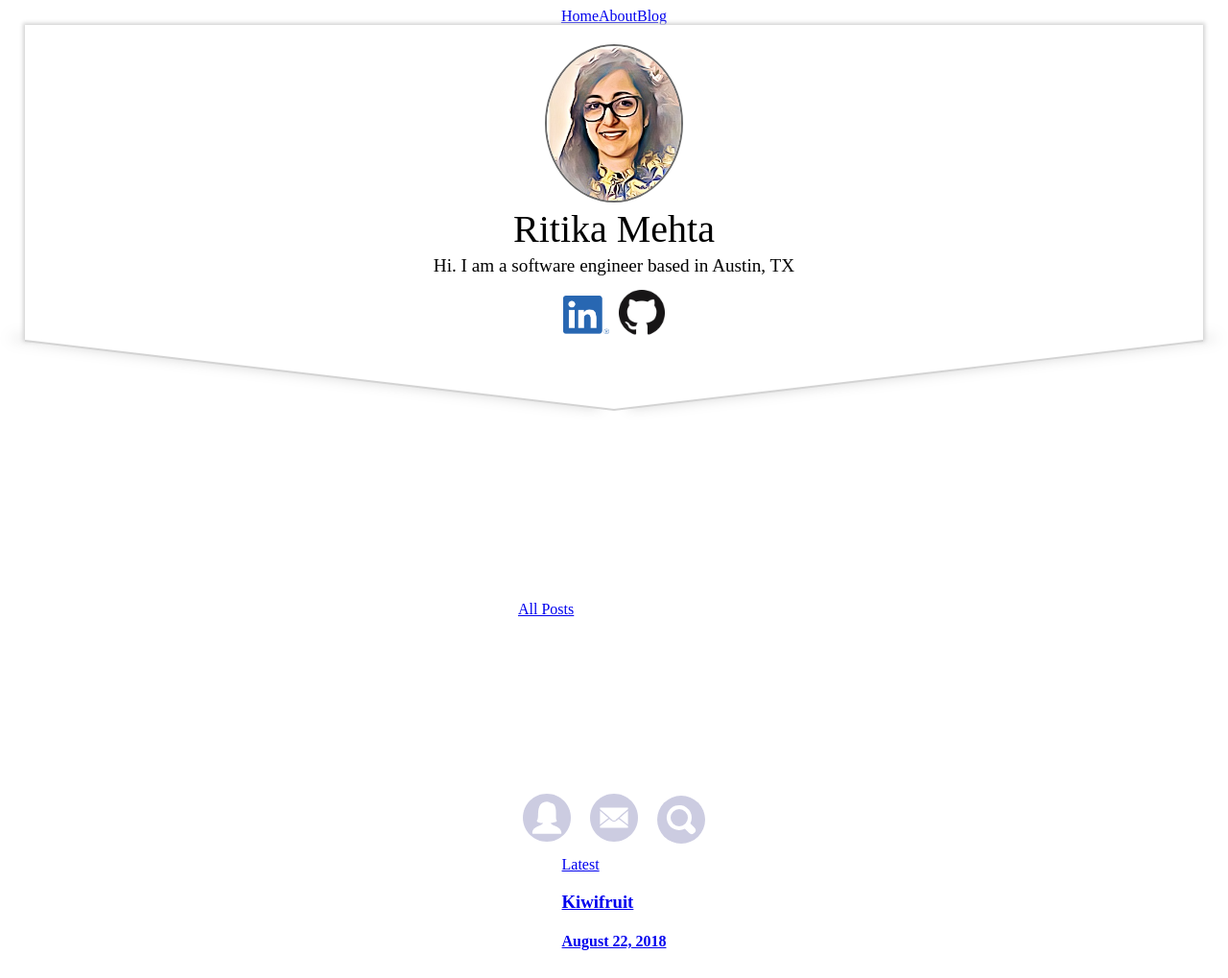
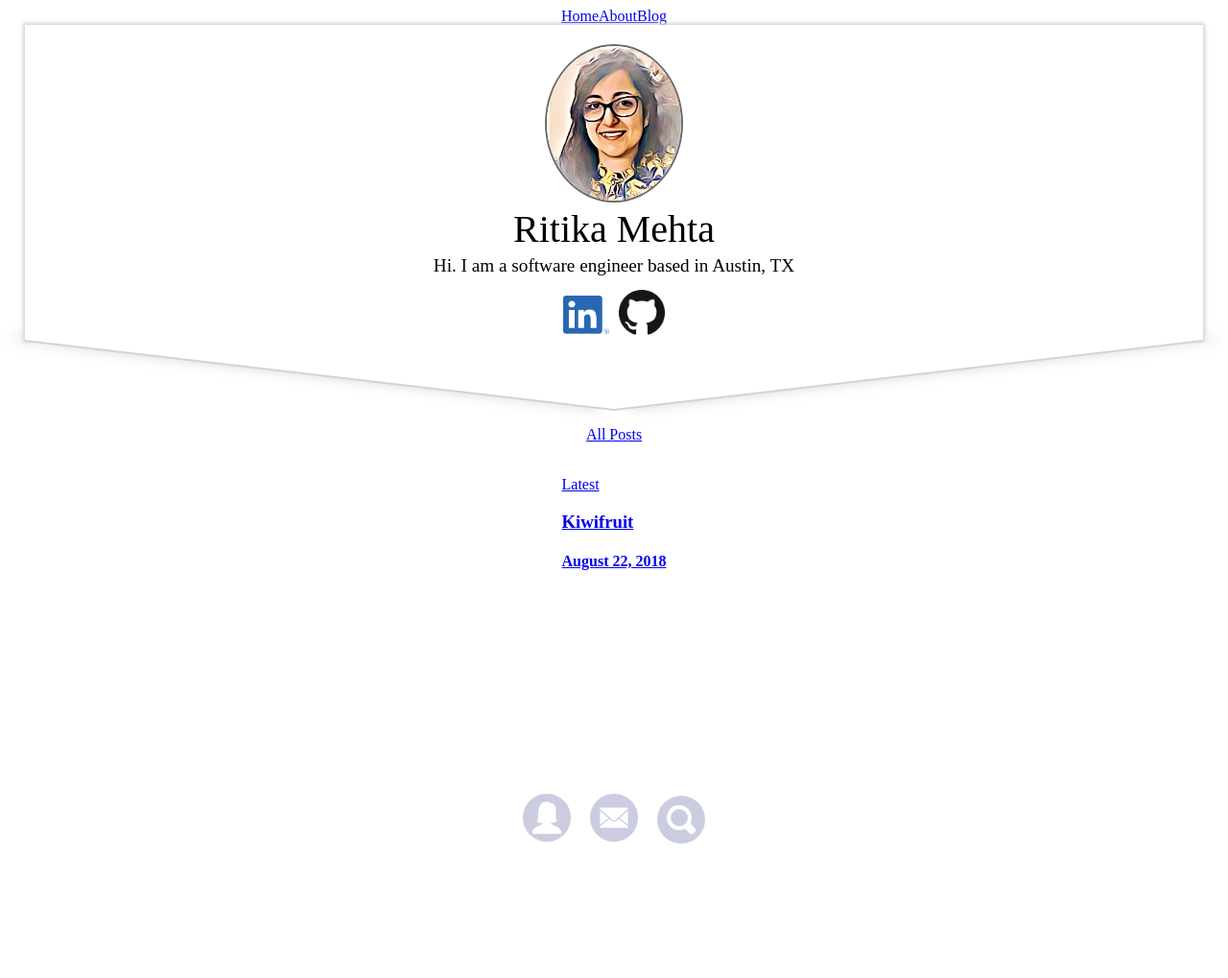
Before and after one commit to mehtarit/Folio, a Jekyll site: the page built from index.html, in a window 1280 px wide. Shown: the whole page at 96% size. Built offline with Jekyll 4.4.1, drawn with Linux system fonts in a browser that asks for light colours; some web fonts are replaced; comment, search, counter and statistics services are not loaded; after the commit the page ends 900 px from its top, so only the background shows below that.

Commit message:
Add simple formatting back

```diff
--- a/_sass/boton.scss
+++ b/_sass/boton.scss
@@ -1,9 +1,5 @@
 .boton {
-    width: 200px;
-    height: 50px;
-    margin: 200px auto;
-    display: block;
-    position: relative;
+    margin: 2vh 0;
 }
 
 .botontext {
```
